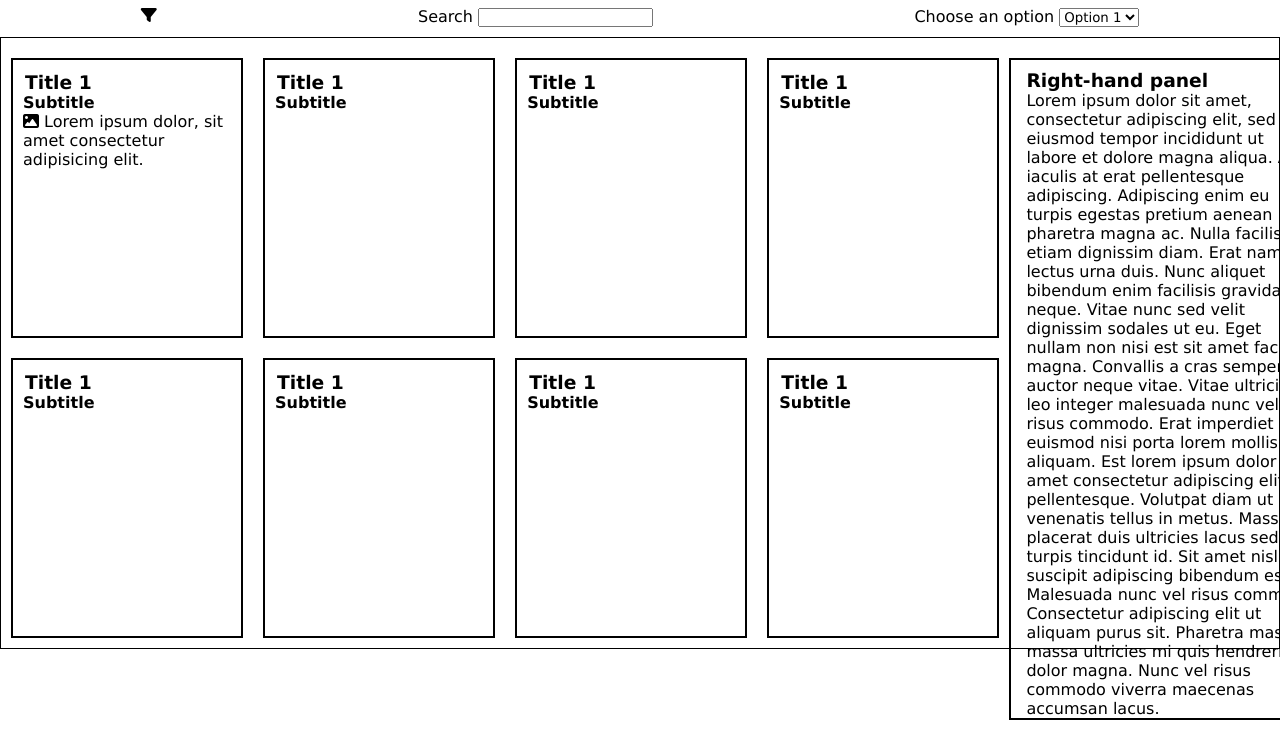
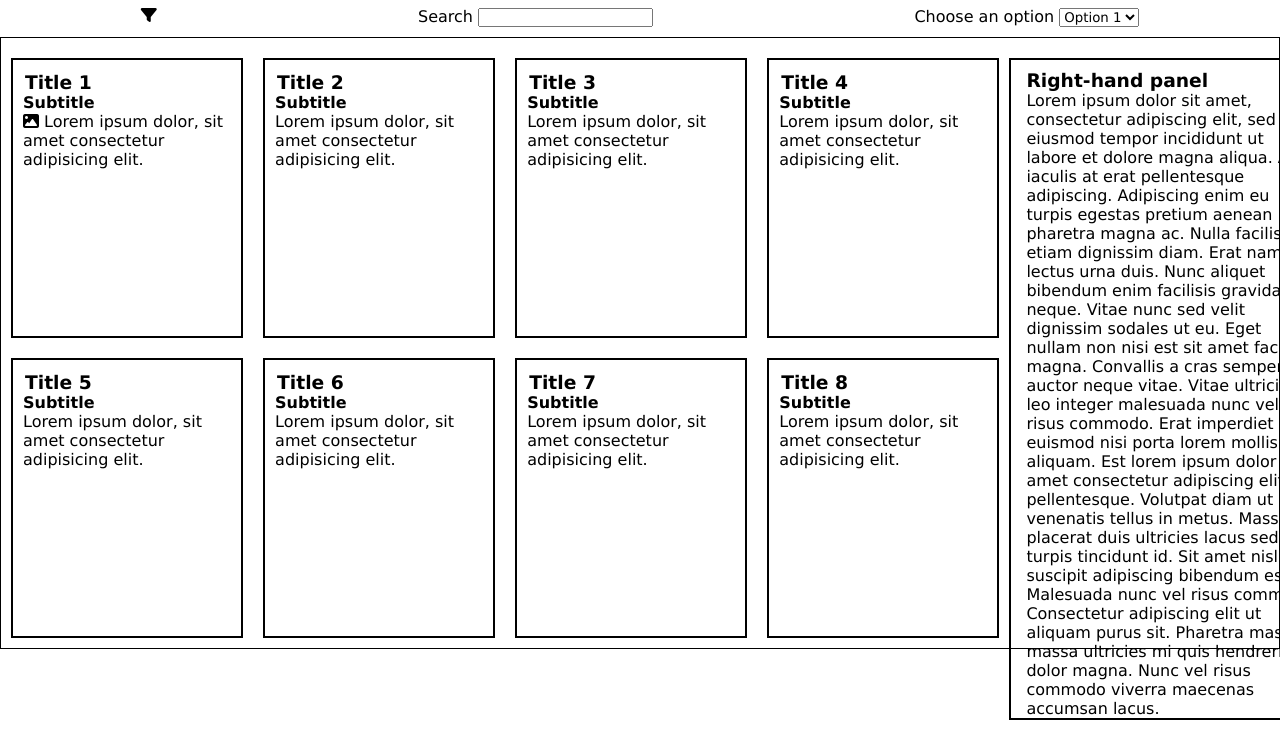
Before and after one commit to shameenakoodan/flexbox-challenge, a plain HTML site: page index.html in a window 1280 px wide. Shown: the part 48-800 px from the top of the page. Drawn offline with Linux system fonts and the light colour scheme.

Commit message:
Added contents for the boxes

```diff
--- a/index.html
+++ b/index.html
@@ -49,34 +49,41 @@
                         Lorem ipsum dolor, sit amet consectetur adipisicing elit.
                     </div>
                     <div class="card">
-                        <h3>Title 1</h3>
+                        <h3>Title 2</h3>
                         <h4>Subtitle</h2>
+                            Lorem ipsum dolor, sit amet consectetur adipisicing elit.
                     </div>
                     <div class="card">
-                        <h3>Title 1</h3>
+                        <h3>Title 3</h3>
                         <h4>Subtitle</h2>
+                            Lorem ipsum dolor, sit amet consectetur adipisicing elit.
                     </div>
                     <div class="card">
-                        <h3>Title 1</h3>
+                        <h3>Title 4</h3>
                         <h4>Subtitle</h2>
+                            Lorem ipsum dolor, sit amet consectetur adipisicing elit.
                     </div>
                 </section>
                 <section class="first-row">
                     <div class="card">
-                        <h3>Title 1</h3>
+                        <h3>Title 5</h3>
                         <h4>Subtitle</h2>
+                            Lorem ipsum dolor, sit amet consectetur adipisicing elit.
                     </div>
                     <div class="card">
-                        <h3>Title 1</h3>
+                        <h3>Title 6</h3>
                         <h4>Subtitle</h2>
+                            Lorem ipsum dolor, sit amet consectetur adipisicing elit.
                     </div>
                     <div class="card">
-                        <h3>Title 1</h3>
+                        <h3>Title 7</h3>
                         <h4>Subtitle</h2>
+                            Lorem ipsum dolor, sit amet consectetur adipisicing elit.
                     </div>
                     <div class="card">
-                        <h3>Title 1</h3>
+                        <h3>Title 8</h3>
                         <h4>Subtitle</h2>
+                            Lorem ipsum dolor, sit amet consectetur adipisicing elit.
                     </div>
                 </section>
             </div>
```
